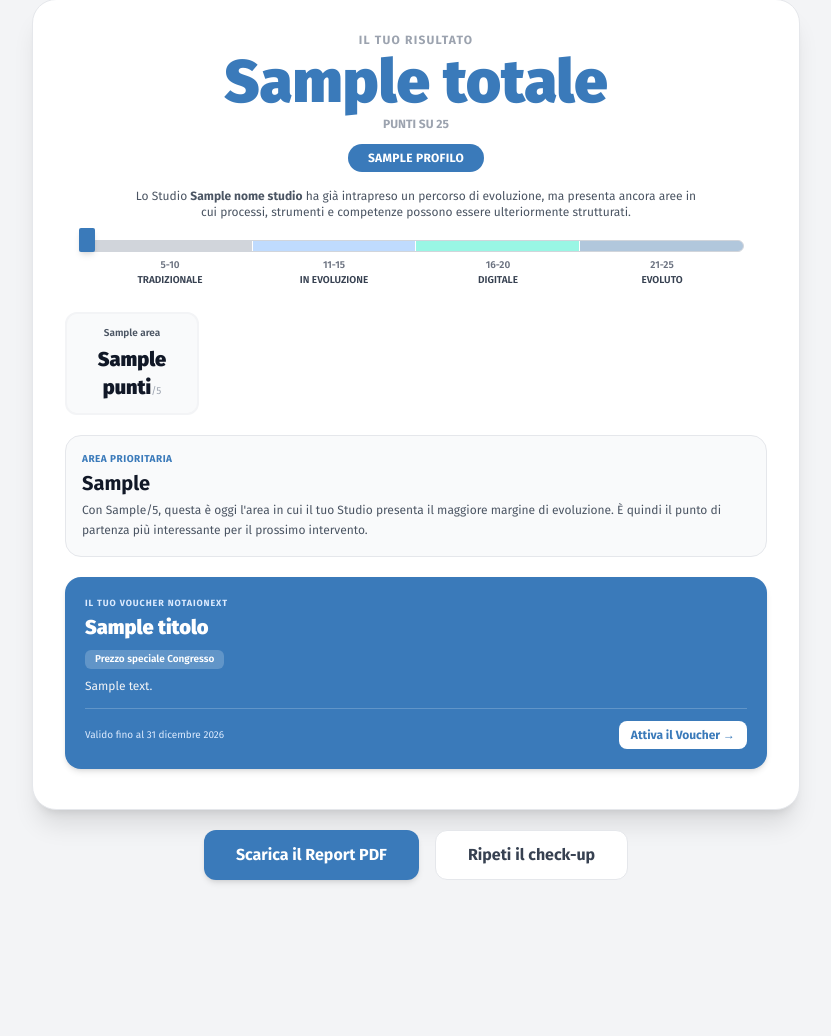
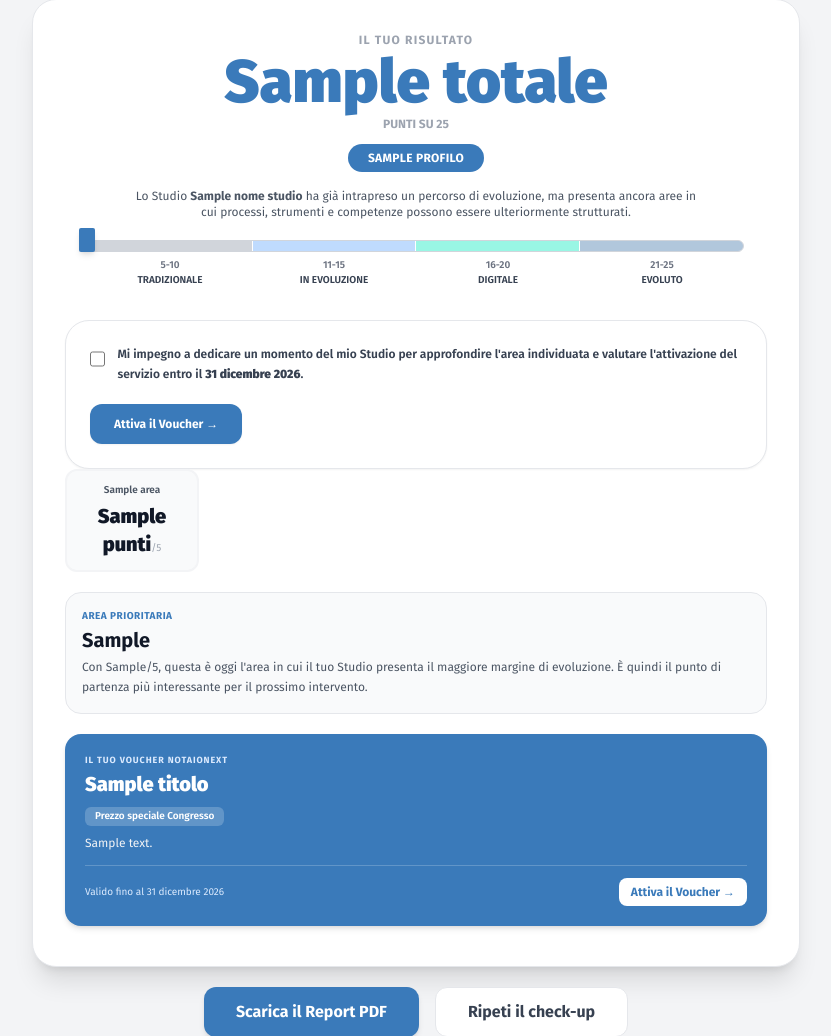
Before and after one commit to MarcoFicarra/notaionext-quiz, a Python web app: template templates/risultati.html in a window 1280 px wide. Shown: the part 25-1061 px from the top of the page, without its empty margins (224-1055 px from the left). Before the commit the page ends 908 px from the top, so only its background shows below. Run offline with Jinja, Linux system fonts and the light colour scheme; the template is opened without the code that fills it: most values are stand-ins (such as "Sample title", 1, 10 or a date in 2020); some libraries are stand-ins or nearby versions.

Commit message:
Aggiunta funzionalita attivazione voucher con aggiornamento Google Sheets

```diff
--- a/templates/risultati.html
+++ b/templates/risultati.html
@@ -49,6 +49,24 @@
                     <div>11-15<br><span class="text-gray-700">In Evoluzione</span></div>
                     <div>16-20<br><span class="text-gray-700">Digitale</span></div>
                     <div>21-25<br><span class="text-gray-700">Evoluto</span></div>
+                </div>
+            </div>
+			<!-- BOX ATTIVAZIONE VOUCHER (FOTO 1 e 2) -->
+            <div class="mt-8 p-6 bg-white border border-gray-200 rounded-3xl text-left shadow-sm">
+                <div class="flex items-start gap-3 mb-5">
+                    <input type="checkbox" id="checkImpegno" class="mt-1 w-5 h-5 text-[#9f1c30] rounded border-gray-300 focus:ring-[#9f1c30] cursor-pointer">
+                    <label for="checkImpegno" class="text-xs font-semibold text-gray-700 leading-relaxed cursor-pointer select-none">
+                        Mi impegno a dedicare un momento del mio Studio per approfondire l'area individuata e valutare l'attivazione del servizio entro il <strong>31 dicembre 2026</strong>.
+                    </label>
+                </div>
+
+                <button id="btnAttivaVoucher" onclick="inviaRichiestaVoucher()" class="bg-[#3a7aba] hover:bg-[#801424] text-white font-bold text-xs px-6 py-3 rounded-xl transition shadow-sm">
+                    Attiva il Voucher &rarr;
+                </button>
+
+                <!-- MESSAGGIO DI CONFERMA (INIZIALMENTE NASCOSTO) -->
+                <div id="msgConfermaVoucher" class="hidden mt-4 p-4 bg-[#eaf5ed] border border-[#d2e9d8] text-[#18582d] text-xs font-bold rounded-xl flex items-center gap-2">
+                    <span>✓</span> Richiesta presa in carico. Saremo disponibili per concordare il prossimo passo.
                 </div>
             </div>
 
@@ -123,6 +141,43 @@
 
             html2pdf().set(opt).from(element).save();
         }
+		async function inviaRichiestaVoucher() {
+            const check = document.getElementById('checkImpegno');
+            if (!check.checked) {
+                alert('Per procedere è necessario selezionare la casella di impegno.');
+                return;
+            }
+
+            const btn = document.getElementById('btnAttivaVoucher');
+            btn.disabled = true;
+            btn.innerText = 'Invio in corso...';
+
+            try {
+                const response = await fetch('/attiva-voucher', {
+                    method: 'POST',
+                    headers: { 'Content-Type': 'application/json' },
+                    body: JSON.stringify({
+                        email: '{{ email }}',
+                        nome_studio: '{{ nome_studio }}'
+                    })
+                });
+
+                if (response.ok) {
+                    document.getElementById('msgConfermaVoucher').classList.remove('hidden');
+                    btn.classList.add('hidden');
+                    check.disabled = true;
+                } else {
+                    alert('Errore durante la registrazione. Riprova.');
+                    btn.disabled = false;
+                    btn.innerText = 'Attiva il Voucher →';
+                }
+            } catch (err) {
+                console.error(err);
+                alert('Errore di connessione. Riprova.');
+                btn.disabled = false;
+                btn.innerText = 'Attiva il Voucher →';
+            }
+        }
     </script>
 </body>
 </html>
```
Also changed, not shown: main.py (+43 -0 lines).
